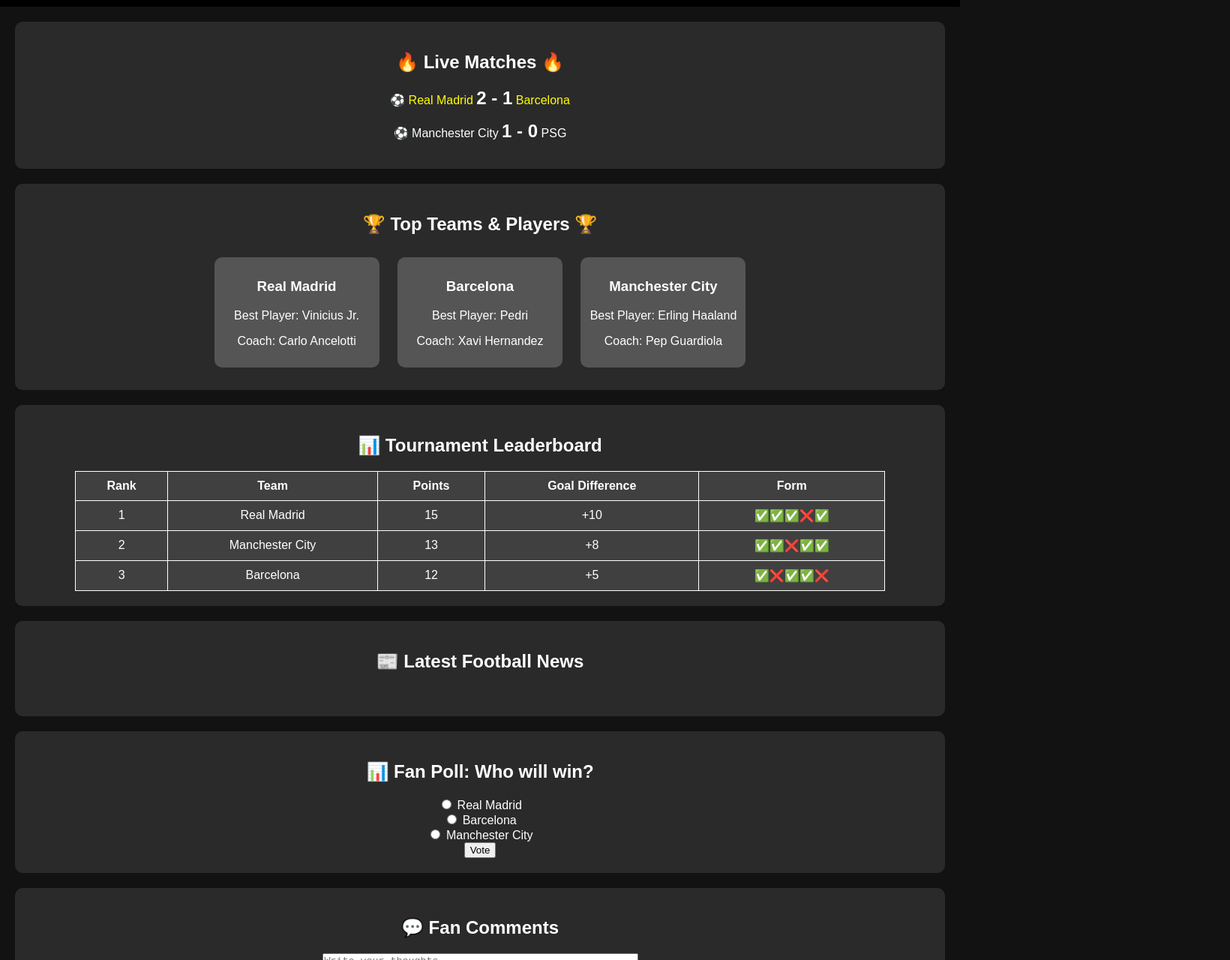
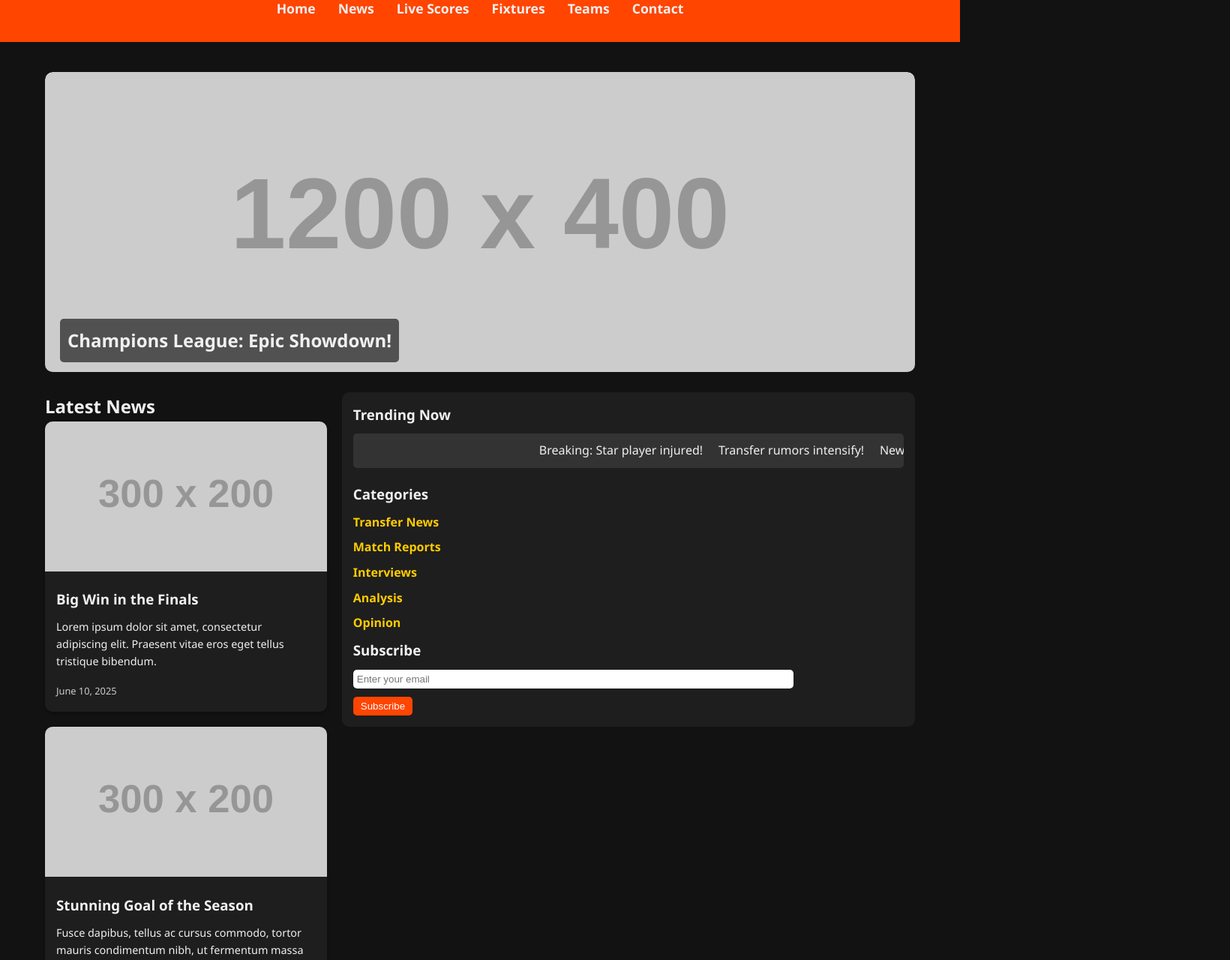
Before and after one commit to ApuOrgho/football-tournament-app, a website: page index.html in a window 1280 px wide. Shown: the part 94-1374 px from the top of the page at 75% size, 1640 px wide, since content can reach past the window. Drawn offline with Linux system fonts and the light colour scheme; placeholder pictures from the web are drawn by us.

Commit message:
Added complete website in one file

```diff
--- a/index.html
+++ b/index.html
@@ -1,198 +1,346 @@
 <!DOCTYPE html>
 <html lang="en">
 <head>
-    <meta charset="UTF-8">
-    <meta name="viewport" content="width=device-width, initial-scale=1.0">
-    <title>Ultimate Football Tournament Hub</title>
+  <meta charset="UTF-8" />
+  <meta name="viewport" content="width=device-width, initial-scale=1.0" />
+  <title>Ultimate Football News Hub</title>
   <style>
-        body {
-            font-family: Arial, sans-serif;
-            background-color: #121212;
-            color: white;
-            text-align: center;
+    /* Reset & Global Styles */
+    * {
       margin: 0;
       padding: 0;
+      box-sizing: border-box;
     }
+    body {
+      font-family: 'Segoe UI', Tahoma, Geneva, Verdana, sans-serif;
+      background-color: #121212;
+      color: #f0f0f0;
+      line-height: 1.6;
+    }
+    a {
+      text-decoration: none;
+      color: inherit;
+    }
+    /* Header & Navigation */
     header {
       background-color: #ff4500;
-            padding: 15px;
-            font-size: 26px;
+      padding: 10px 20px;
+      position: sticky;
+      top: 0;
+      z-index: 100;
+    }
+    .container {
+      max-width: 1200px;
+      margin: auto;
+      padding: 20px;
+    }
+    .logo {
+      font-size: 2em;
       font-weight: bold;
-            text-transform: uppercase;
-            letter-spacing: 2px;
     }
     nav {
-            background: black;
-            padding: 10px;
+      margin-top: 10px;
     }
-        nav a {
-            color: white;
-            text-decoration: none;
-            margin: 15px;
-            font-size: 18px;
+    nav ul {
+      list-style: none;
+      display: flex;
+      justify-content: center;
+      flex-wrap: wrap;
     }
-        .section {
-            margin: 20px;
-            padding: 20px;
-            border-radius: 10px;
-            background: rgba(255, 255, 255, 0.1);
+    nav ul li {
+      margin: 0 15px;
     }
-        table {
-            width: 90%;
-            margin: auto;
-            border-collapse: collapse;
-            background: rgba(255, 255, 255, 0.1);
+    nav ul li a {
+      font-size: 1.1em;
+      font-weight: bold;
+      transition: color 0.3s;
     }
-        th, td {
-            border: 1px solid white;
-            padding: 10px;
+    nav ul li a:hover {
+      color: #ffcc00;
     }
-        .highlight {
-            color: yellow;
-        }
-        .team-card {
-            display: inline-block;
-            width: 200px;
-            padding: 10px;
-            margin: 10px;
-            background: rgba(255, 255, 255, 0.2);
+    /* Hero Slider */
+    .hero-slider {
+      position: relative;
+      overflow: hidden;
+      margin: 20px 0;
       border-radius: 10px;
     }
-        .live-score {
-            font-size: 24px;
-            font-weight: bold;
-            animation: blink 1s infinite;
+    .slides {
+      display: flex;
+      transition: transform 0.5s ease-in-out;
     }
-        @keyframes blink {
-            50% { color: red; }
+    .slide {
+      min-width: 100%;
+      position: relative;
     }
-        #news-ticker {
+    .slide img {
+      width: 100%;
+      height: 400px;
+      object-fit: cover;
+      border-radius: 10px;
+    }
+    .slide-info {
+      position: absolute;
+      bottom: 20px;
+      left: 20px;
+      background: rgba(0, 0, 0, 0.6);
+      padding: 10px;
+      border-radius: 5px;
+    }
+    .slide-info h2 {
+      font-size: 1.5em;
+    }
+    /* Main Layout */
+    .main-content {
+      display: flex;
+      flex-wrap: wrap;
+      gap: 20px;
+    }
+    .news-section {
+      flex: 3;
+    }
+    .sidebar {
+      flex: 1;
+      background: #1e1e1e;
+      padding: 15px;
+      border-radius: 10px;
+      height: fit-content;
+    }
+    /* News Grid */
+    .news-grid {
+      display: grid;
+      grid-template-columns: repeat(auto-fit, minmax(300px, 1fr));
+      gap: 20px;
+    }
+    .news-card {
+      background: #1e1e1e;
+      border-radius: 10px;
+      overflow: hidden;
+      box-shadow: 0 2px 5px rgba(0, 0, 0, 0.3);
+      transition: transform 0.3s;
+    }
+    .news-card:hover {
+      transform: scale(1.02);
+    }
+    .news-card img {
+      width: 100%;
+      height: 200px;
+      object-fit: cover;
+    }
+    .news-content {
+      padding: 15px;
+    }
+    .news-content h3 {
+      margin-bottom: 10px;
+    }
+    .news-content p {
+      font-size: 0.9em;
+      margin-bottom: 15px;
+    }
+    .news-content span {
+      font-size: 0.8em;
+      color: #ccc;
+    }
+    /* Sidebar Styles */
+    .sidebar h3 {
+      margin-bottom: 10px;
+    }
+    .ticker {
       overflow: hidden;
       white-space: nowrap;
-            display: flex;
+      background: #333;
+      padding: 10px;
+      border-radius: 5px;
+      margin-bottom: 20px;
+    }
+    .ticker span {
+      display: inline-block;
+      padding-right: 50px;
       animation: ticker 15s linear infinite;
     }
     @keyframes ticker {
-            0% { transform: translateX(100%); }
-            100% { transform: translateX(-100%); }
+      0% {
+        transform: translateX(100%);
       }
-        .poll {
+      100% {
+        transform: translateX(-100%);
+      }
+    }
+    .sidebar ul {
+      list-style: none;
+      padding: 0;
+      text-align: left;
+    }
+    .sidebar ul li {
+      margin: 8px 0;
+    }
+    .sidebar ul li a {
+      color: #ffcc00;
+      font-weight: bold;
+    }
+    .sidebar form input[type="email"] {
+      padding: 5px;
+      width: 80%;
+      border: none;
+      border-radius: 5px;
+      margin-bottom: 10px;
+    }
+    .sidebar form button {
+      padding: 5px 10px;
+      border: none;
+      border-radius: 5px;
+      background: #ff4500;
+      color: white;
+      cursor: pointer;
+    }
+    /* Footer */
+    footer {
+      background: #222;
+      padding: 20px;
+      text-align: center;
       margin-top: 20px;
-            text-align: left;
+    }
+    /* Responsive */
+    @media (max-width: 768px) {
+      .hero-slider .slide img {
+        height: 250px;
+      }
+      .main-content {
+        flex-direction: column;
+      }
     }
   </style>
 </head>
 <body>
+  <!-- Header -->
+  <header>
+    <div class="container">
+      <div class="logo">Ultimate Football News Hub</div>
+      <nav>
+        <ul>
+          <li><a href="#">Home</a></li>
+          <li><a href="#">News</a></li>
+          <li><a href="#">Live Scores</a></li>
+          <li><a href="#">Fixtures</a></li>
+          <li><a href="#">Teams</a></li>
+          <li><a href="#">Contact</a></li>
+        </ul>
+      </nav>
+    </div>
+  </header>
 
-    <header>⚽ ULTIMATE FOOTBALL TOURNAMENT HUB ⚽</header>
-
-    <nav>
-        <a href="#matches">🏆 Matches</a>
-        <a href="#teams">👥 Teams</a>
-        <a href="#leaderboard">📊 Leaderboard</a>
-        <a href="#news">📰 News</a>
-        <a href="#poll">📊 Fan Poll</a>
-        <a href="#comments">💬 Comments</a>
-    </nav>
-
-    <div class="section" id="matches">
-        <h2>🔥 Live Matches 🔥</h2>
-        <p>⚽ <span class="highlight">Real Madrid</span> <span class="live-score">2 - 1</span> <span class="highlight">Barcelona</span></p>
-        <p>⚽ Manchester City <span class="live-score">1 - 0</span> PSG</p>
+  <div class="container">
+    <!-- Hero Slider -->
+    <div class="hero-slider">
+      <div class="slides">
+        <div class="slide">
+          <img src="https://via.placeholder.com/1200x400?text=Breaking+News+1" alt="Breaking News 1" />
+          <div class="slide-info">
+            <h2>Breaking: Major Transfer News!</h2>
           </div>
-
-    <div class="section" id="teams">
-        <h2>🏆 Top Teams & Players 🏆</h2>
-        <div class="team-card">
-            <h3>Real Madrid</h3>
-            <p>Best Player: Vinicius Jr.</p>
-            <p>Coach: Carlo Ancelotti</p>
         </div>
-        <div class="team-card">
-            <h3>Barcelona</h3>
-            <p>Best Player: Pedri</p>
-            <p>Coach: Xavi Hernandez</p>
+        <div class="slide">
+          <img src="https://via.placeholder.com/1200x400?text=Breaking+News+2" alt="Breaking News 2" />
+          <div class="slide-info">
+            <h2>Champions League: Epic Showdown!</h2>
           </div>
-        <div class="team-card">
-            <h3>Manchester City</h3>
-            <p>Best Player: Erling Haaland</p>
-            <p>Coach: Pep Guardiola</p>
+        </div>
+        <div class="slide">
+          <img src="https://via.placeholder.com/1200x400?text=Breaking+News+3" alt="Breaking News 3" />
+          <div class="slide-info">
+            <h2>Exclusive Interview with Star Player</h2>
+          </div>
+        </div>
       </div>
     </div>
 
-    <div class="section" id="leaderboard">
-        <h2>📊 Tournament Leaderboard</h2>
-        <table>
-            <tr>
-                <th>Rank</th>
-                <th>Team</th>
-                <th>Points</th>
-                <th>Goal Difference</th>
-                <th>Form</th>
-            </tr>
-            <tr>
-                <td>1</td>
-                <td>Real Madrid</td>
-                <td>15</td>
-                <td>+10</td>
-                <td>✅✅✅❌✅</td>
-            </tr>
-            <tr>
-                <td>2</td>
-                <td>Manchester City</td>
-                <td>13</td>
-                <td>+8</td>
-                <td>✅✅❌✅✅</td>
-            </tr>
-            <tr>
-                <td>3</td>
-                <td>Barcelona</td>
-                <td>12</td>
-                <td>+5</td>
-                <td>✅❌✅✅❌</td>
-            </tr>
-        </table>
+    <!-- Main Content -->
+    <div class="main-content">
+      <!-- News Section -->
+      <div class="news-section">
+        <h2>Latest News</h2>
+        <div class="news-grid">
+          <div class="news-card">
+            <img src="https://via.placeholder.com/300x200?text=News+Image+1" alt="News Image 1" />
+            <div class="news-content">
+              <h3>Big Win in the Finals</h3>
+              <p>Lorem ipsum dolor sit amet, consectetur adipiscing elit. Praesent vitae eros eget tellus tristique bibendum.</p>
+              <span>June 10, 2025</span>
+            </div>
+          </div>
+          <div class="news-card">
+            <img src="https://via.placeholder.com/300x200?text=News+Image+2" alt="News Image 2" />
+            <div class="news-content">
+              <h3>Stunning Goal of the Season</h3>
+              <p>Fusce dapibus, tellus ac cursus commodo, tortor mauris condimentum nibh, ut fermentum massa justo sit amet risus.</p>
+              <span>June 09, 2025</span>
+            </div>
+          </div>
+          <div class="news-card">
+            <img src="https://via.placeholder.com/300x200?text=News+Image+3" alt="News Image 3" />
+            <div class="news-content">
+              <h3>Manager’s Tactical Masterclass</h3>
+              <p>Aenean lacinia bibendum nulla sed consectetur. Integer posuere erat a ante venenatis dapibus posuere velit aliquet.</p>
+              <span>June 08, 2025</span>
+            </div>
+          </div>
+          <div class="news-card">
+            <img src="https://via.placeholder.com/300x200?text=News+Image+4" alt="News Image 4" />
+            <div class="news-content">
+              <h3>New Star Emerges in the League</h3>
+              <p>Nullam id dolor id nibh ultricies vehicula ut id elit. Integer posuere erat a ante venenatis dapibus posuere velit aliquet.</p>
+              <span>June 07, 2025</span>
+            </div>
+          </div>
+          <!-- Additional cards can be added here -->
+        </div>
+        <button id="loadMore" style="margin: 20px; padding: 10px 20px; font-size: 1em; cursor: pointer;">Load More</button>
       </div>
 
-    <div class="section" id="news">
-        <h2>📰 Latest Football News</h2>
-        <marquee id="news-ticker">
-            🚀 Messi scores a hat-trick in his final game for PSG! 🔥 Ronaldo breaks another Champions League record! ⚽ Liverpool signs new striker for £100m!
-        </marquee>
+      <!-- Sidebar -->
+      <aside class="sidebar">
+        <h3>Trending Now</h3>
+        <div class="ticker">
+          <span>Breaking: Star player injured! &nbsp;&nbsp;&nbsp; Transfer rumors intensify! &nbsp;&nbsp;&nbsp; New tactical trends emerge!</span>
+        </div>
+        <h3>Categories</h3>
+        <ul>
+          <li><a href="#">Transfer News</a></li>
+          <li><a href="#">Match Reports</a></li>
+          <li><a href="#">Interviews</a></li>
+          <li><a href="#">Analysis</a></li>
+          <li><a href="#">Opinion</a></li>
+        </ul>
+        <h3>Subscribe</h3>
+        <form>
+          <input type="email" placeholder="Enter your email" required />
+          <br />
+          <button type="submit">Subscribe</button>
+        </form>
+      </aside>
+    </div>
   </div>
 
-    <div class="section" id="poll">
-        <h2>📊 Fan Poll: Who will win?</h2>
-        <form>
-            <input type="radio" name="team" value="Real Madrid"> Real Madrid<br>
-            <input type="radio" name="team" value="Barcelona"> Barcelona<br>
-            <input type="radio" name="team" value="Manchester City"> Manchester City<br>
-            <button type="button" onclick="alert('Vote Submitted!')">Vote</button>
-        </form>
-    </div>
-
-    <div class="section" id="comments">
-        <h2>💬 Fan Comments</h2>
-        <textarea id="commentBox" rows="4" cols="50" placeholder="Write your thoughts..."></textarea><br>
-        <button onclick="postComment()">Post</button>
-        <div id="commentSection"></div>
-    </div>
-
+  <!-- Footer -->
   <footer>
-        <p>&copy; 2025 Ultimate Football Tournament Hub. All Rights Reserved.</p>
+    <p>&copy; 2025 Ultimate Football News Hub. All Rights Reserved.</p>
   </footer>
 
   <script>
-        function postComment() {
-            let comment = document.getElementById('commentBox').value;
-            if (comment.trim() !== "") {
-                let div = document.createElement("div");
-                div.textContent = comment;
-                document.getElementById("commentSection").appendChild(div);
-                document.getElementById('commentBox').value = "";
+    // Hero Slider Functionality
+    let slideIndex = 0;
+    const slides = document.querySelector('.slides');
+    const totalSlides = slides.children.length;
+    function showNextSlide() {
+      slideIndex = (slideIndex + 1) % totalSlides;
+      slides.style.transform = 'translateX(-' + slideIndex * 100 + '%)';
     }
-        }
+    setInterval(showNextSlide, 3000);
+
+    // Load More Button (Dummy Implementation)
+    document.getElementById('loadMore').addEventListener('click', function () {
+      alert('Load more news... (Demo functionality)');
+    });
   </script>
-
 </body>
 </html>
```
Lines whose indentation alone changed are shown as unchanged.
